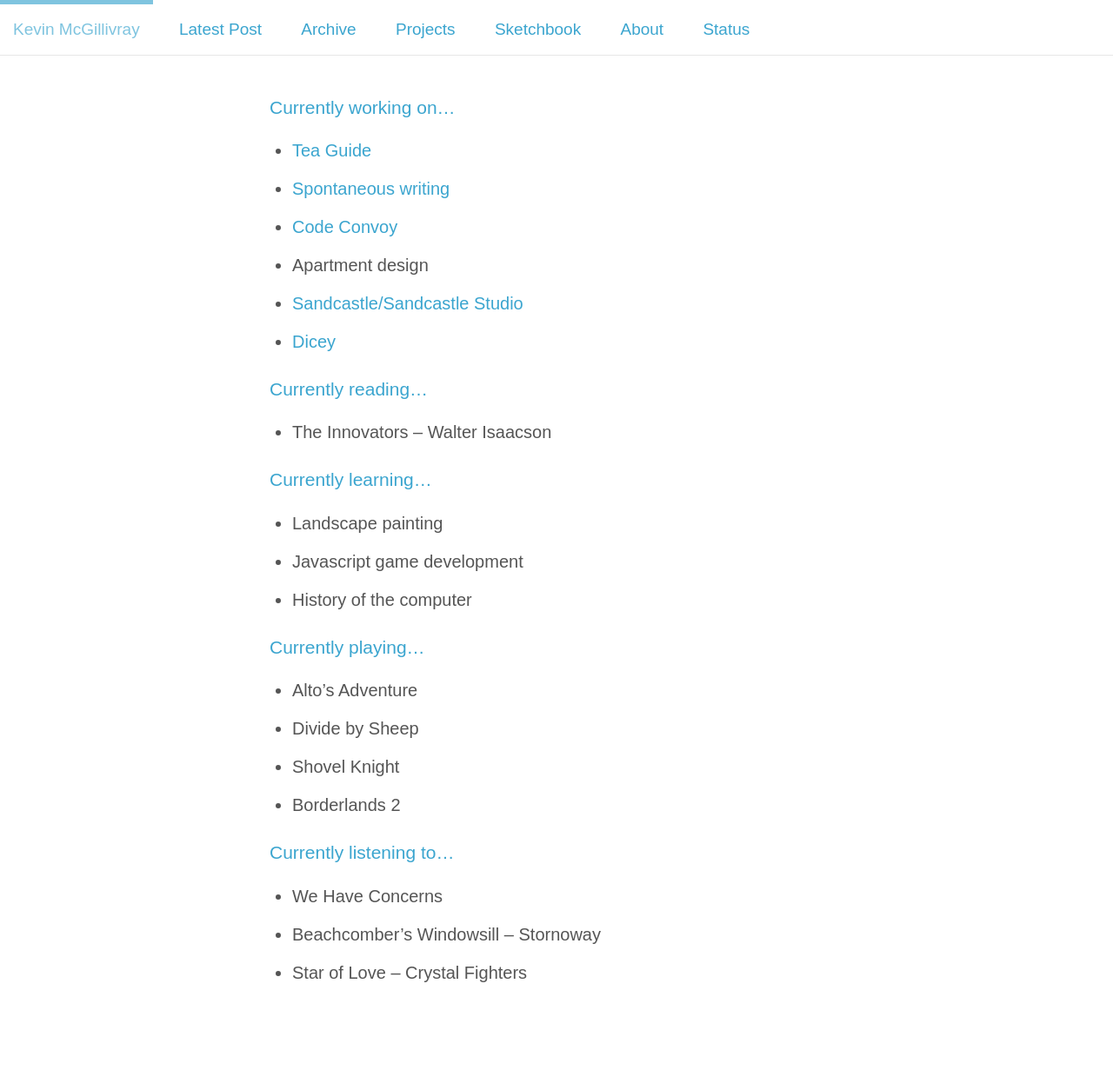
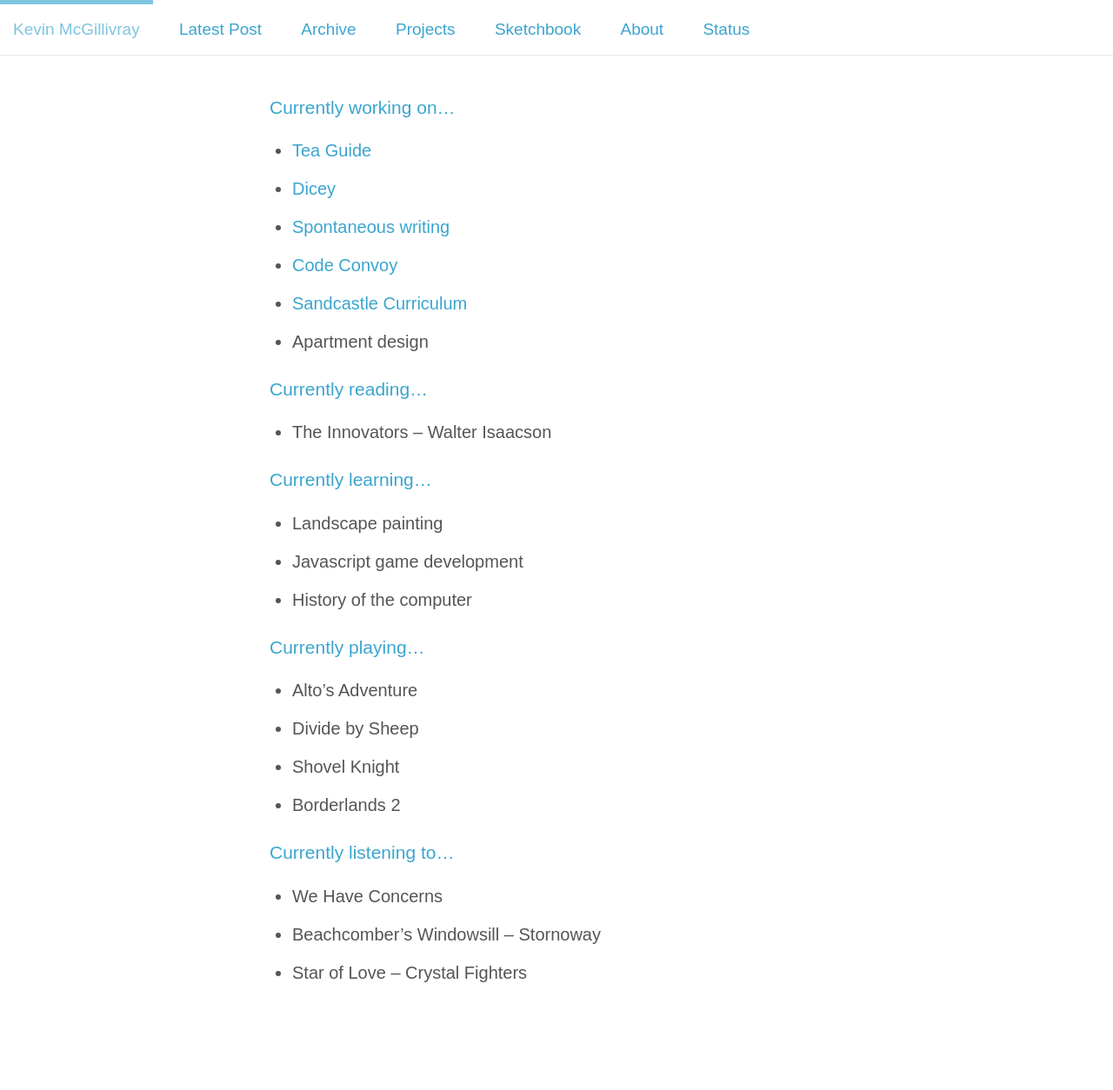
Before and after one commit to kmcgillivray/kmcgillivray.github.io, a Jekyll site: the page built from status/index.md, in a window 1280 px wide. Shown: the whole page at 87% size. Built offline with Jekyll 4.4.1, drawn with Linux system fonts in a browser that asks for light colours; nearby versions of some CDN libraries.

Commit message:
Update status

```diff
--- a/status/index.md
+++ b/status/index.md
@@ -6,11 +6,11 @@
 ## Currently working on...
 
 * [Tea Guide](http://teaguide.co)
+* [Dicey](http://sandcastle.co/dicey)
 * [Spontaneous writing](/archive)
 * [Code Convoy](http://codeconvoy.com)
+* [Sandcastle Curriculum](http://sandcastle.co)
 * Apartment design
-* [Sandcastle/Sandcastle Studio](http://sandcastle.co)
-* [Dicey](http://sandcastle.co/dicey)
 
 ## Currently reading...
 
```
